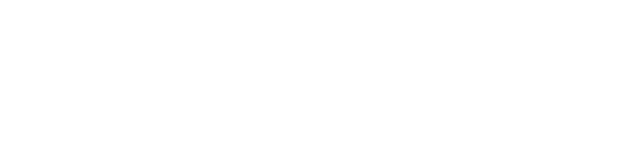
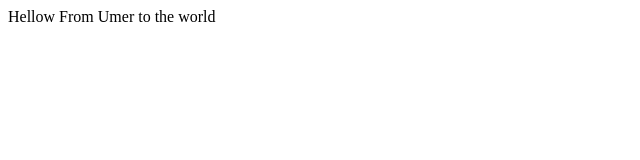
Before and after one commit to bitf12m033/bootcamp2020, a plain HTML site: page index.html in a window 1280 px wide. Shown: the whole page, without its empty margins (0-640 px from the left). Drawn offline with Linux system fonts and the light colour scheme.

Commit message:
First Push

```diff
--- a/index.html
+++ b/index.html
@@ -4,6 +4,6 @@
 	<title>BootCamp 2020</title>
 </head>
 <body>
-
+	 <div>Hellow From Umer to the world</div>
 </body>
 </html>
```
Also changed, not shown: 1 other file.
